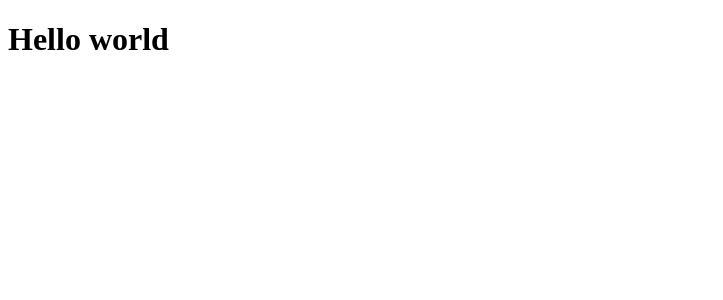
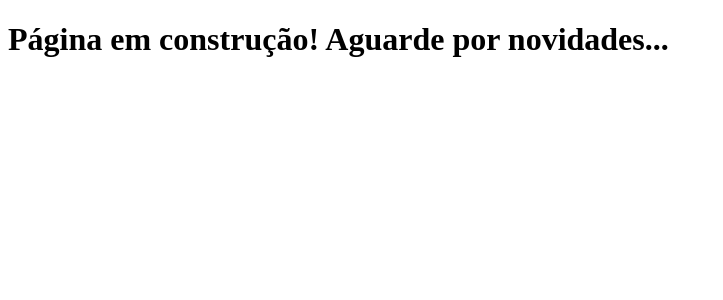
Before and after one commit to bitsdonerd/DevLearn, a Next.js app: page / in a window 1280 px wide. Shown: the top 300 px of the page, without its empty margins (0-723 px from the left). Built offline with nearby package versions, Linux system fonts and the light colour scheme.

Commit message:
Att msg da page

```diff
--- a/pages/index.js
+++ b/pages/index.js
@@ -1,6 +1,6 @@
 // Primeira função/componente do react
 function Home() {
-  return <h1>Hello world</h1>;
+  return <h1>Página em construção! Aguarde por novidades...</h1>;
 }
 
 export default Home;
```
